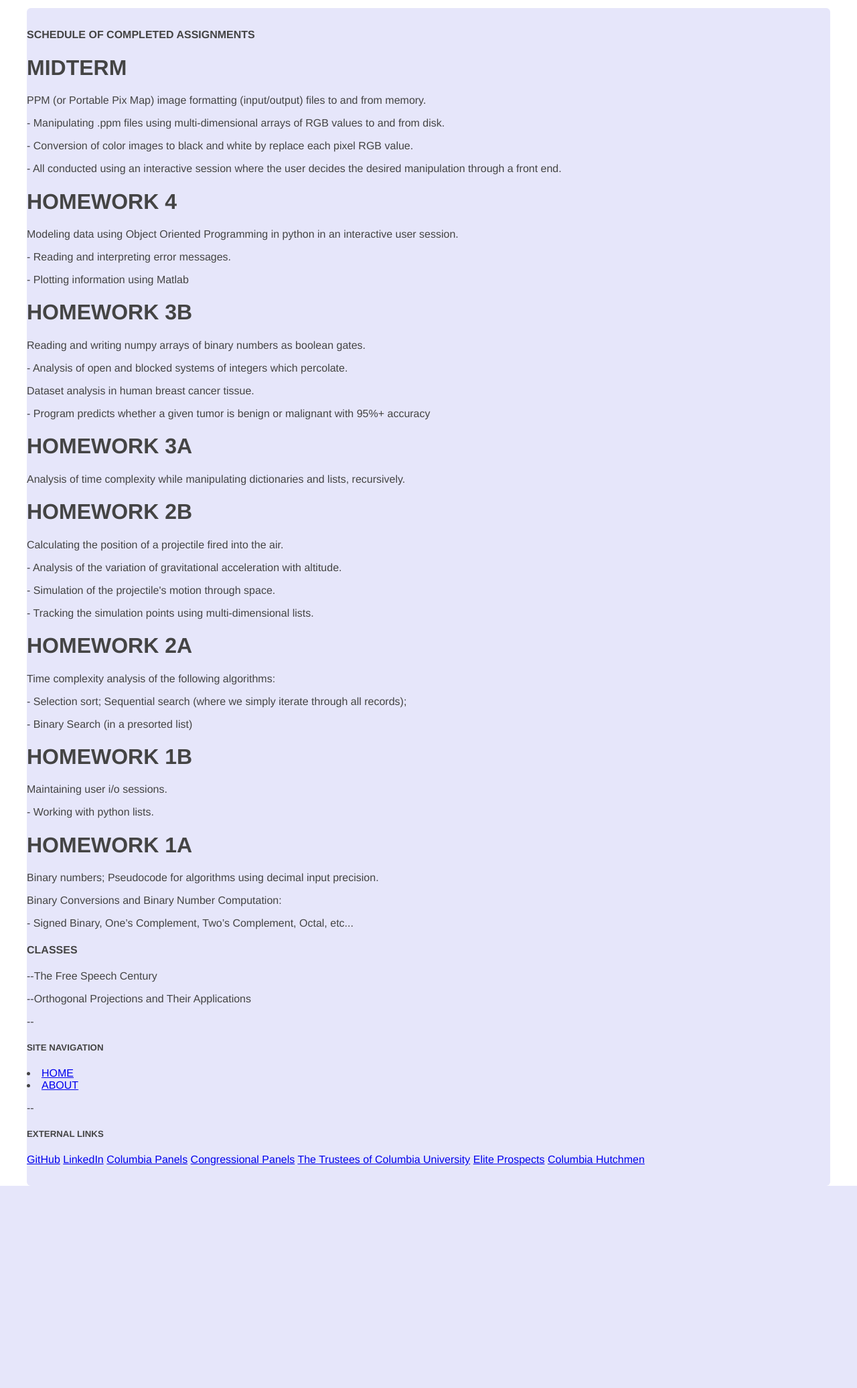
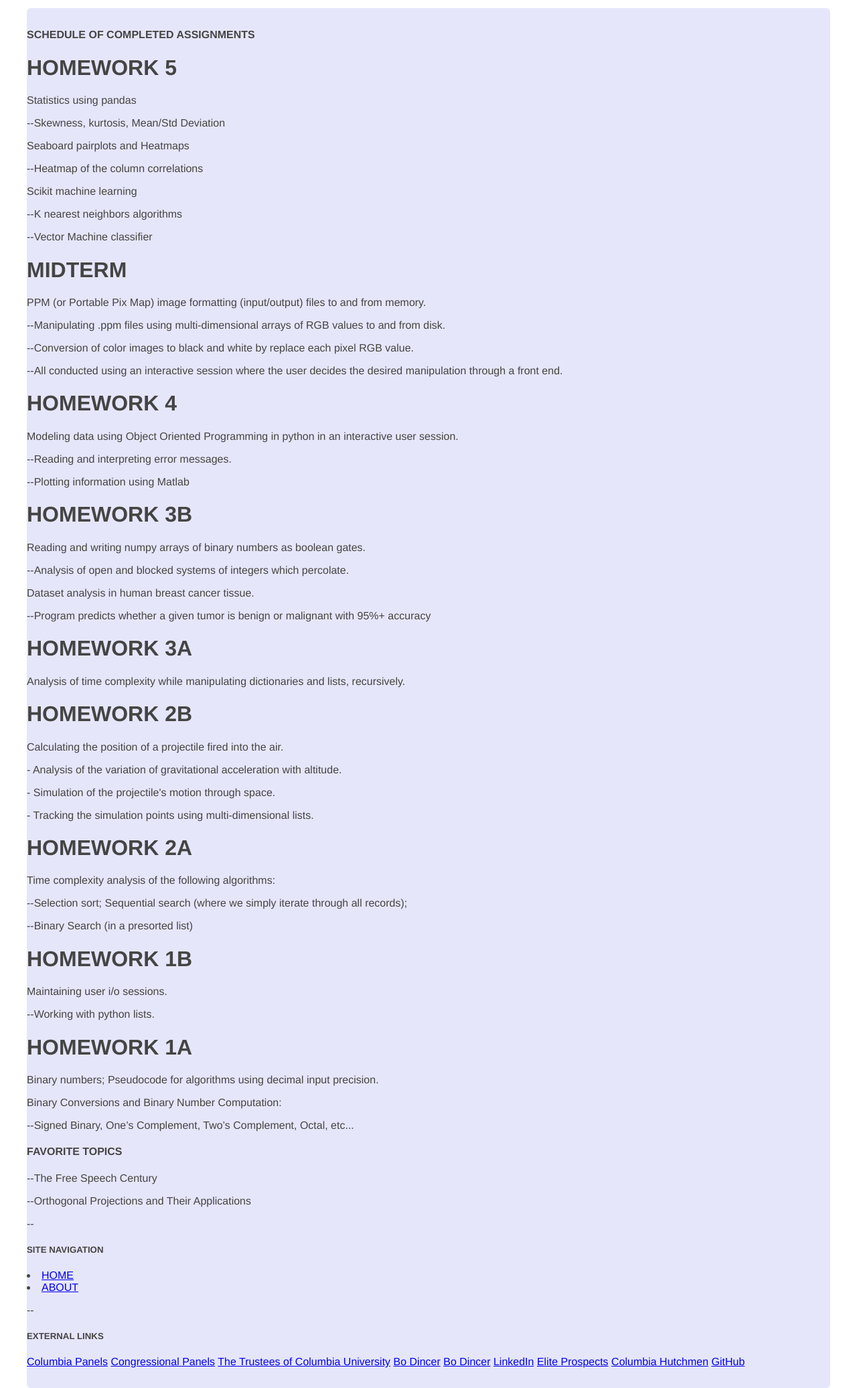
Before and after one commit to boVantage007/bd2561-final, a Flask app: page /assignments/ in a window 1280 px wide. Shown: the part 53-2126 px from the top of the page at 67% size. Before the commit the page ends 1824 px from the top, so only its background shows below. Run offline with Flask 2, Linux system fonts and the light colour scheme.

Commit message:
UPDATED EXTERNAL LINKS

```diff
--- a/templates/about.html
+++ b/templates/about.html
@@ -12,11 +12,15 @@
         <li><a href="{{ url_for('assignments') }}">ASSIGNMENTS</a></li>
         <p>--</p>
         <h5>EXTERNAL LINKS</h5>
-        <a href="https://github.com/boVantage007/bd2561-final">GitHub</a>
+        <a href="https://en.everybodywiki.com/Maritime_Capital_Partners_LP">Bo Dincer</a>
+        <a href="https://www.scribd.com/document/386161673/Bo-Dincer-New-York-City-Fixed-Income-Trader-Baris-Dincer-Maritime-Capital">Bo Dincer</a>
         <a href="https://www.linkedin.com/in/bodincer">LinkedIn</a>
+        <a href="https://youtu.be/3OX9UyXrEHg">Columbia Panels</a>
+        <a href="https://www.youtube.com/watch?v=bii0p9AnBEE&feature=youtu.be">Congressional Panels</a>
         <a href="https://www.youtube.com/watch?v=_yhyLD8q-qU&feature=youtu.be">The Trustees of Columbia University</a>
         <a href="https://www.eliteprospects.com/player/670307/bo-dincer">Elite Prospects</a>
         <a href="https://www.columbiahutchmen.com/">Columbia Hutchmen</a>
+        <a href="https://github.com/boVantage007/bd2561-final">GitHub</a>
     </div>
     {% endblock %}
 </body>
--- a/templates/assignments.html
+++ b/templates/assignments.html
@@ -5,20 +5,28 @@
 {% block content %}
     <div class="assignments">
         <h4>SCHEDULE OF COMPLETED ASSIGNMENTS</h4>
+        <h1>HOMEWORK 5</h1>
+        <p>Statistics using pandas</p>
+        <p>--Skewness, kurtosis, Mean/Std Deviation</p>
+        <p>Seaboard pairplots and Heatmaps</p>
+        <p>--Heatmap of the column correlations</p>
+        <p>Scikit machine learning</p>
+        <p>--K nearest neighbors algorithms</p>
+        <p>--Vector Machine classifier</p>
         <h1>MIDTERM</h1>
         <p>PPM (or Portable Pix Map) image formatting (input/output) files to and from memory.</p>
-        <p>- Manipulating .ppm files using multi-dimensional arrays of RGB values to and from disk.</p>
-        <p>- Conversion of color images to black and white by replace each pixel RGB value.</p>
-        <p>- All conducted using an interactive session where the user decides the desired manipulation through a front end.</p>
+        <p>--Manipulating .ppm files using multi-dimensional arrays of RGB values to and from disk.</p>
+        <p>--Conversion of color images to black and white by replace each pixel RGB value.</p>
+        <p>--All conducted using an interactive session where the user decides the desired manipulation through a front end.</p>
         <h1>HOMEWORK 4</h1>
         <p>Modeling data using Object Oriented Programming in python in an interactive user session.</p>
-        <p>- Reading and interpreting error messages.</p>
-        <p>- Plotting information using Matlab</p>
+        <p>--Reading and interpreting error messages.</p>
+        <p>--Plotting information using Matlab</p>
         <h1>HOMEWORK 3B</h1>
         <p>Reading and writing numpy arrays of binary numbers as boolean gates.</p>
-        <p>- Analysis of open and blocked systems of integers which percolate.</p>
+        <p>--Analysis of open and blocked systems of integers which percolate.</p>
         <p>Dataset analysis in human breast cancer tissue.</p>
-        <p>- Program predicts whether a given tumor is benign or malignant with 95%+ accuracy</p>
+        <p>--Program predicts whether a given tumor is benign or malignant with 95%+ accuracy</p>
         <h1>HOMEWORK 3A</h1>
         <p>Analysis of time complexity while manipulating dictionaries and lists, recursively.</p>
         <h1>HOMEWORK 2B</h1>
@@ -28,16 +36,16 @@
         <p>- Tracking the simulation points using multi-dimensional lists.</p>
         <h1>HOMEWORK 2A</h1>
         <p>Time complexity analysis of the following algorithms:</p>
-        <p>- Selection sort; Sequential search (where we simply iterate through all records);</p>
-        <p>- Binary Search (in a presorted list)</p>
+        <p>--Selection sort; Sequential search (where we simply iterate through all records);</p>
+        <p>--Binary Search (in a presorted list)</p>
         <h1>HOMEWORK 1B</h1>
-        <p> Maintaining user i/o sessions.</p>
-        <p>- Working with python lists.</p>
+        <p>Maintaining user i/o sessions.</p>
+        <p>--Working with python lists.</p>
         <h1>HOMEWORK 1A</h1>
         <p>Binary numbers; Pseudocode for algorithms using decimal input precision.</p>
         <p>Binary Conversions and Binary Number Computation:</p>
-        <p>- Signed Binary, One’s Complement, Two’s Complement, Octal, etc...</p>
-        <h4>CLASSES</h4>
+        <p>--Signed Binary, One’s Complement, Two’s Complement, Octal, etc...</p>
+        <h4>FAVORITE TOPICS</h4>
         <p>--The Free Speech Century</p>
         <p>--Orthogonal Projections and Their Applications</p>
         <p>--</p>
@@ -46,13 +54,15 @@
         <li><a href="{{ url_for('about') }}">ABOUT</a></li>
         <p>--</p>
         <h5>EXTERNAL LINKS</h5>
-        <a href="https://github.com/boVantage007/bd2561-final">GitHub</a>
-        <a href="https://www.linkedin.com/in/bodincer">LinkedIn</a>
         <a href="https://youtu.be/3OX9UyXrEHg">Columbia Panels</a>
         <a href="https://www.youtube.com/watch?v=bii0p9AnBEE&feature=youtu.be">Congressional Panels</a>
         <a href="https://www.youtube.com/watch?v=_yhyLD8q-qU&feature=youtu.be">The Trustees of Columbia University</a>
+        <a href="https://en.everybodywiki.com/Maritime_Capital_Partners_LP">Bo Dincer</a>
+        <a href="https://www.scribd.com/document/386161673/Bo-Dincer-New-York-City-Fixed-Income-Trader-Baris-Dincer-Maritime-Capital">Bo Dincer</a>
+        <a href="https://www.linkedin.com/in/bodincer">LinkedIn</a>
         <a href="https://www.eliteprospects.com/player/670307/bo-dincer">Elite Prospects</a>
         <a href="https://www.columbiahutchmen.com/">Columbia Hutchmen</a>
+        <a href="https://github.com/boVantage007/bd2561-final">GitHub</a>
     </div>
 {% endblock %}
 </body>
--- a/templates/home.html
+++ b/templates/home.html
@@ -14,13 +14,15 @@
         <li><a href="{{ url_for('assignments') }}">ASSIGNMENTS</a></li>
         <p>--</p>
         <h5>SOME EXTERNAL LINKS</h5>
-        <a href="https://github.com/boVantage007/bd2561-final">GitHub</a>
+        <a href="https://en.everybodywiki.com/Maritime_Capital_Partners_LP">Bo Dincer</a>
+        <a href="https://www.scribd.com/document/386161673/Bo-Dincer-New-York-City-Fixed-Income-Trader-Baris-Dincer-Maritime-Capital">Bo Dincer</a>
         <a href="https://www.linkedin.com/in/bodincer">LinkedIn</a>
         <a href="https://youtu.be/3OX9UyXrEHg">Columbia Panels</a>
         <a href="https://www.youtube.com/watch?v=bii0p9AnBEE&feature=youtu.be">Congressional Panels</a>
         <a href="https://www.youtube.com/watch?v=_yhyLD8q-qU&feature=youtu.be">The Trustees of Columbia University</a>
         <a href="https://www.eliteprospects.com/player/670307/bo-dincer">Elite Prospects</a>
         <a href="https://www.columbiahutchmen.com/">Columbia Hutchmen</a>
+        <a href="https://github.com/boVantage007/bd2561-final">GitHub</a>
     </div>
     {% endblock %}
 </body>
```
